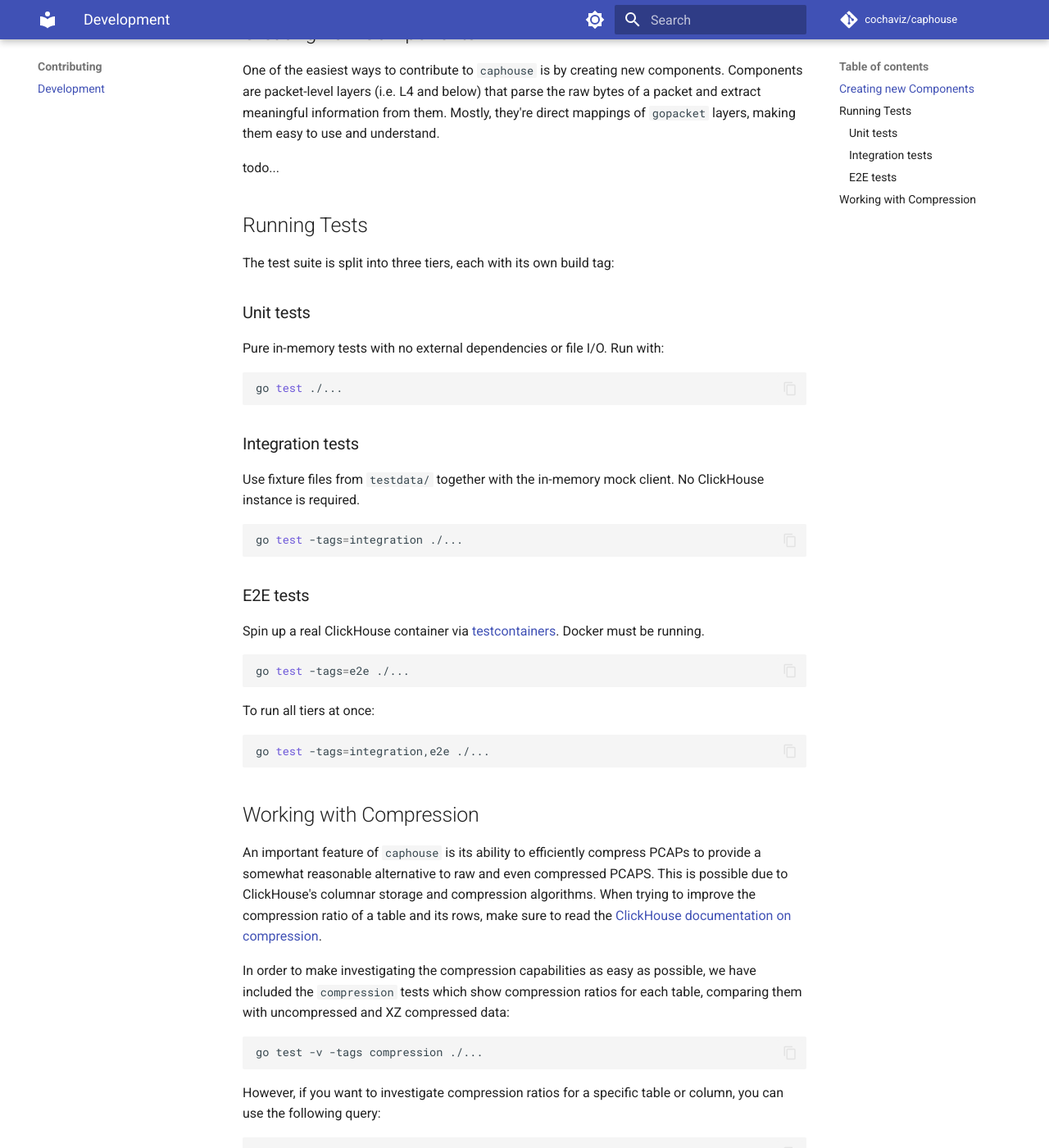
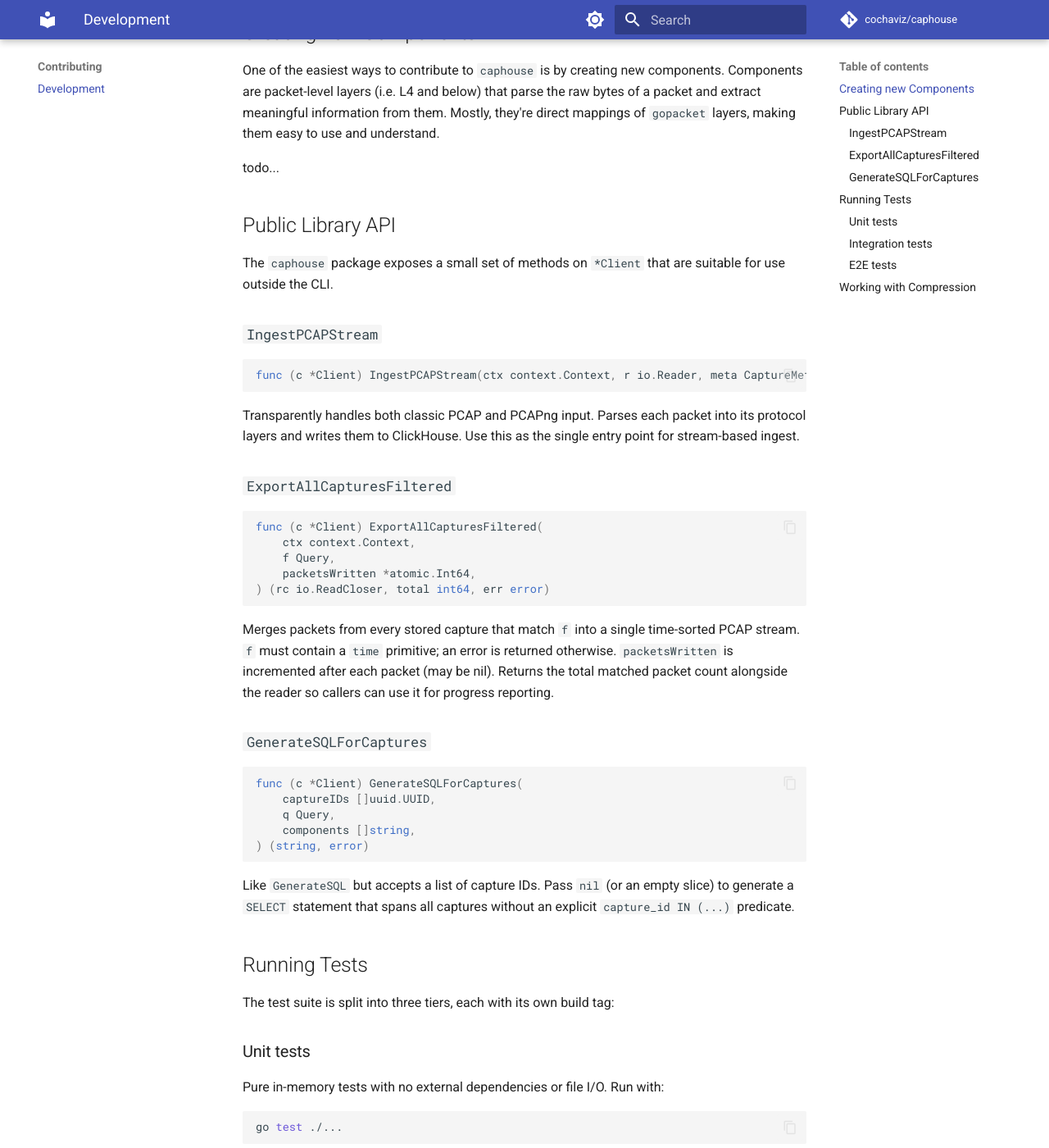
Before and after one commit to cochaviz/caphouse, an MkDocs documentation site: the page built from docs/development.md, in a window 1280 px wide and 1400 px high, scrolled down 322 px. Shown: the whole window at 82% size. Built offline with MkDocs 1.6.1 and Material for MkDocs 9.7.7, drawn with Linux system fonts in a browser that asks for light colours; comment, search, counter and statistics services are not loaded.

````diff
--- a/docs/development.md
+++ b/docs/development.md
@@ -14,6 +14,51 @@ they're direct mappings of `gopacket` layers, making them easy to use and
 understand.
 
 todo...
+
+## Public Library API
+
+The `caphouse` package exposes a small set of methods on `*Client` that are
+suitable for use outside the CLI.
+
+### `IngestPCAPStream`
+
+```go
+func (c *Client) IngestPCAPStream(ctx context.Context, r io.Reader, meta CaptureMeta) error
+```
+
+Transparently handles both classic PCAP and PCAPng input. Parses each packet
+into its protocol layers and writes them to ClickHouse. Use this as the single
+entry point for stream-based ingest.
+
+### `ExportAllCapturesFiltered`
+
+```go
+func (c *Client) ExportAllCapturesFiltered(
+    ctx context.Context,
+    f Query,
+    packetsWritten *atomic.Int64,
+) (rc io.ReadCloser, total int64, err error)
+```
+
+Merges packets from every stored capture that match `f` into a single
+time-sorted PCAP stream. `f` must contain a `time` primitive; an error is
+returned otherwise. `packetsWritten` is incremented after each packet (may be
+nil). Returns the total matched packet count alongside the reader so callers
+can use it for progress reporting.
+
+### `GenerateSQLForCaptures`
+
+```go
+func (c *Client) GenerateSQLForCaptures(
+    captureIDs []uuid.UUID,
+    q Query,
+    components []string,
+) (string, error)
+```
+
+Like `GenerateSQL` but accepts a list of capture IDs. Pass `nil` (or an empty
+slice) to generate a `SELECT` statement that spans all captures without an
+explicit `capture_id IN (...)` predicate.
 
 ## Running Tests
 
````
Also changed, not shown: AGENTS.md (added, +25 -0 lines), CHANGELOG.md (+27 -0 lines), README.md (+22 -4 lines), docs/filters.md (+22 -0 lines), docs/quickstart.md (+34 -5 lines), docs/reference.md (+19 -4 lines), 1 other file.
